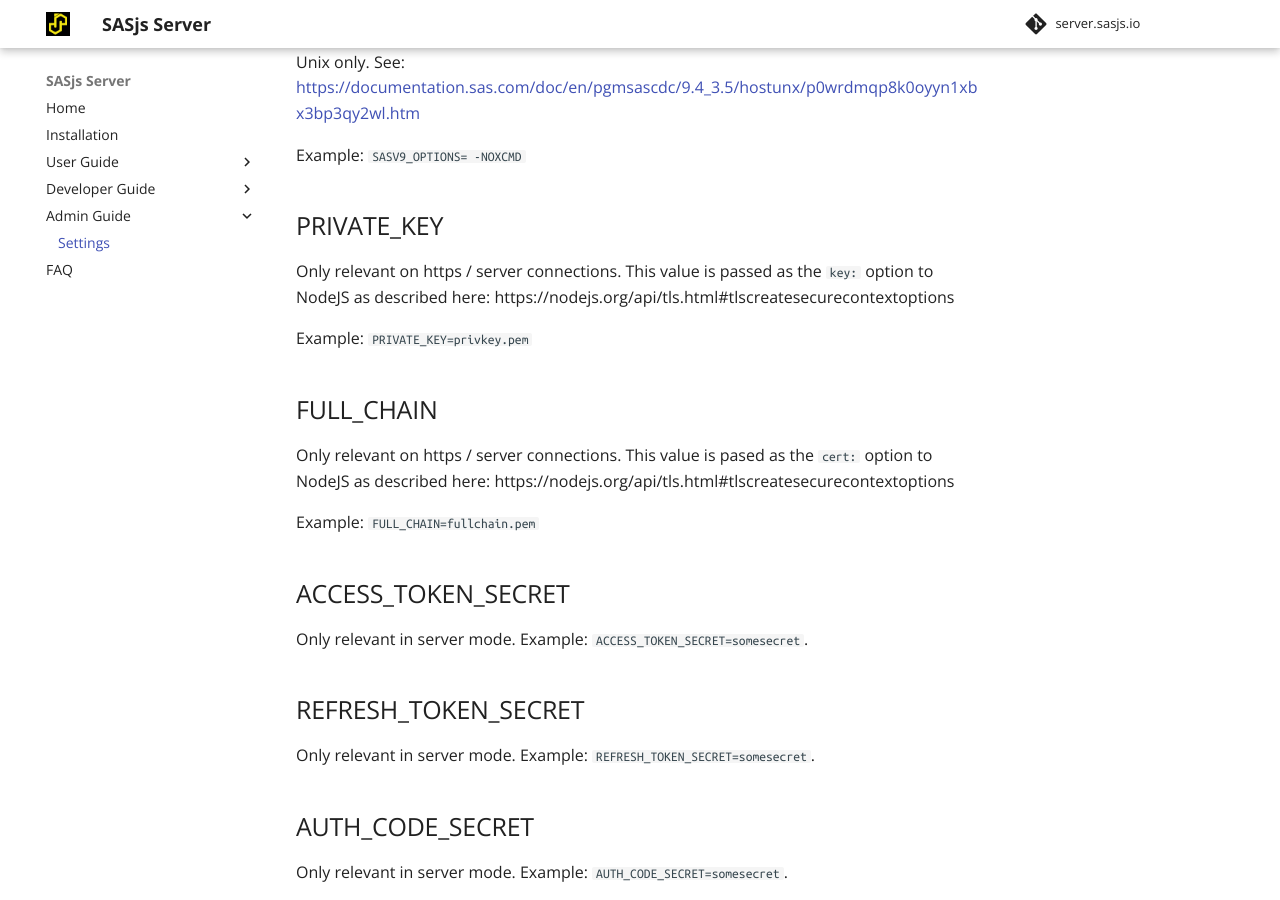
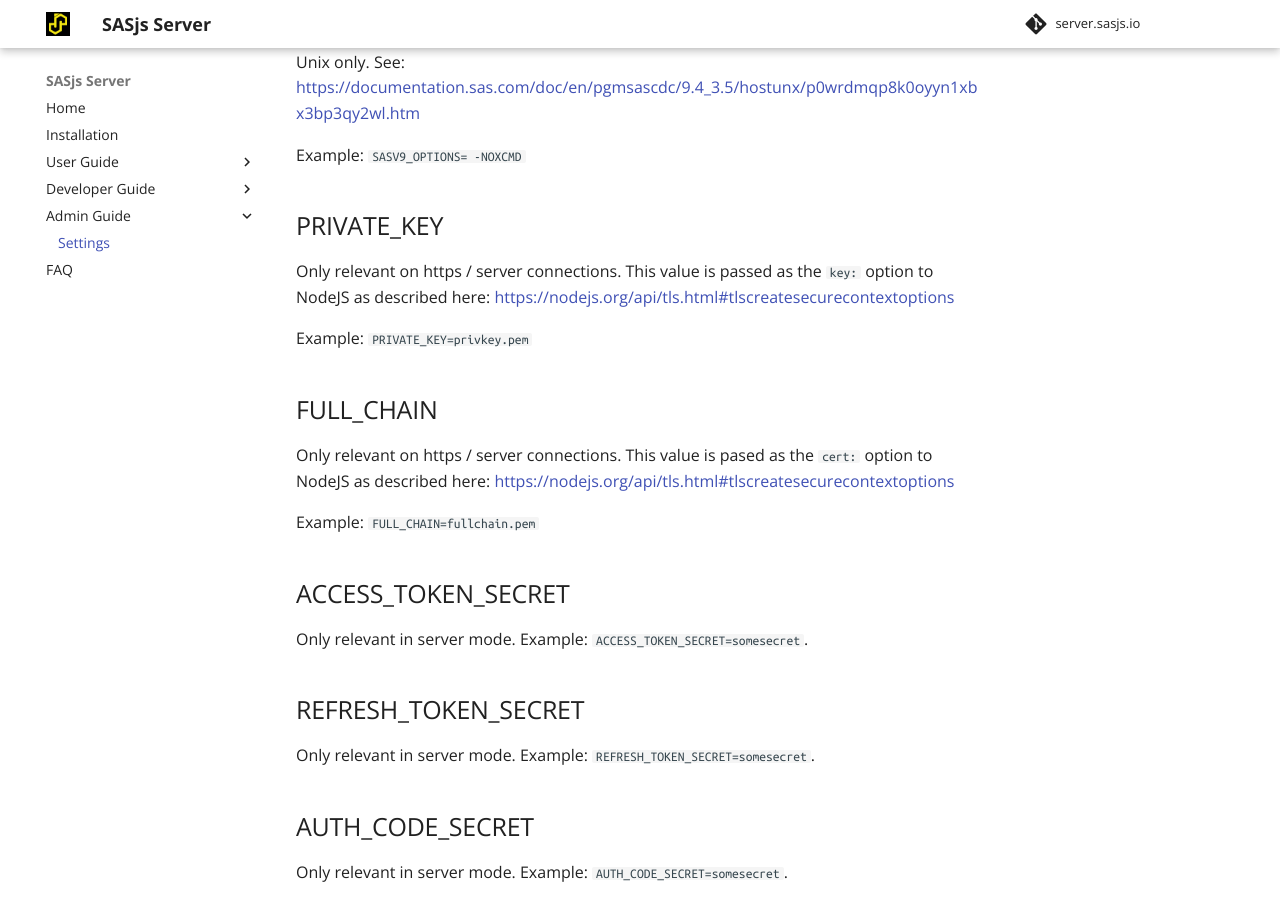
Before and after one commit to sasjs/server.sasjs.io, an MkDocs documentation site: the page built from docs/settings.md, in a window 1280 px wide and 900 px high, scrolled down 1992 px. Built offline with MkDocs 1.6.1 and Material for MkDocs 9.7.7, drawn with Linux system fonts in a browser that asks for light colours; part of the change alters nothing that is shown.

```diff
--- a/docs/settings.md
+++ b/docs/settings.md
@@ -72,12 +72,12 @@ Unix only.  See: [https://documentation.sas.com/doc/en/pgmsascdc/9.4_3.5/hostunx
 Example: `SASV9_OPTIONS= -NOXCMD`
 
 ## PRIVATE_KEY
-Only relevant on https / server connections.  This value is passed as the `key:` option to NodeJS as described here:  https://nodejs.org/api/tls.html#tlscreatesecurecontextoptions
+Only relevant on https / server connections.  This value is passed as the `key:` option to NodeJS as described here:  [https://nodejs.org/api/tls.html#tlscreatesecurecontextoptions](https://nodejs.org/api/tls.html#tlscreatesecurecontextoptions)
 
 Example: `PRIVATE_KEY=privkey.pem`
 
 ## FULL_CHAIN
-Only relevant on https / server connections.  This value is pased as the `cert:` option to NodeJS as described here: https://nodejs.org/api/tls.html#tlscreatesecurecontextoptions
+Only relevant on https / server connections.  This value is pased as the `cert:` option to NodeJS as described here: [https://nodejs.org/api/tls.html#tlscreatesecurecontextoptions](https://nodejs.org/api/tls.html#tlscreatesecurecontextoptions)
 
 Example: `FULL_CHAIN=fullchain.pem`
 
```
